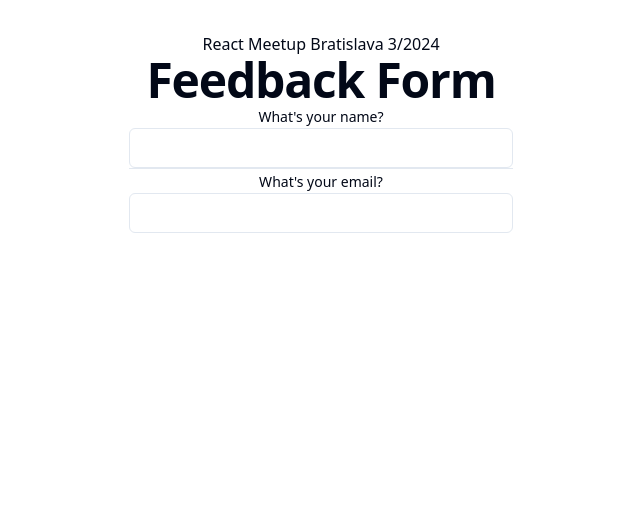
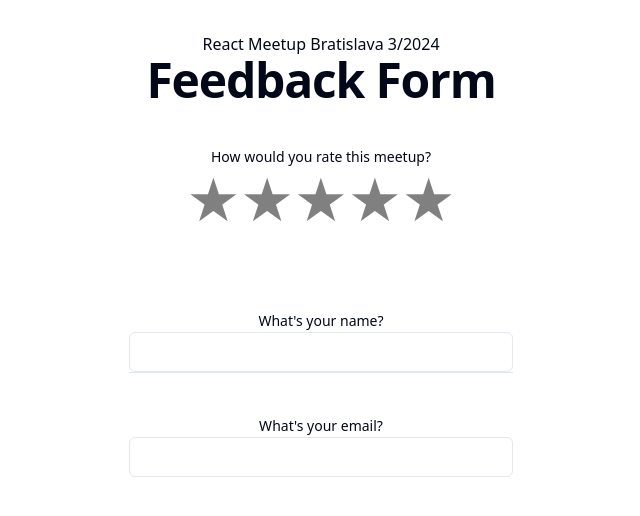
Before and after one commit to creative-planet/react-meetup-ba-24-3, a React (Vite) app: page / in a window 1280 px wide. Shown: the top 516 px of the page, without its empty margins (319-959 px from the left). Built offline with nearby package versions, Linux system fonts and the light colour scheme.

Commit message:
Added star rating

```diff
--- a/src/components/FeedbackForm.tsx
+++ b/src/components/FeedbackForm.tsx
@@ -1,3 +1,4 @@
+import StarRating from "./StarRating";
 import { useFeedbackStore } from "./data";
 import { Input } from "./ui/input";
 import { Label } from "./ui/label";
@@ -13,6 +14,15 @@
       <h1 className="scroll-m-20 text-4xl font-extrabold tracking-tight lg:text-5xl">
         Feedback Form
       </h1>
+      <div className="mt-10">
+        <Label htmlFor="rating">How would you rate this meetup?</Label>
+        <StarRating
+          totalStars={5}
+          onChange={(rating) => updateForm({ rating })}
+          rating={form.rating || 0}
+        />
+      </div>
+      <div className="mt-10">
         <Label htmlFor="name">What's your name?</Label>
         <Input
           id="name"
@@ -22,7 +32,9 @@
             updateForm({ name: e.target.value });
           }}
         />
+      </div>
       <Separator />
+      <div className="mt-10">
         <Label htmlFor="email">What's your email?</Label>
         <Input
           id="email"
@@ -33,6 +45,7 @@
           }}
         />
       </div>
+    </div>
   );
 };
 
--- /dev/null
+++ b/src/components/StarRating.tsx
@@ -0,0 +1,34 @@
+import { cn } from "@/lib/utils";
+
+type Props = {
+  totalStars: number;
+  onChange: (rating: number) => void;
+  rating: number;
+};
+
+const StarRating = ({ totalStars, rating, onChange }: Props) => {
+  return (
+    <div className={cn("items-center")}>
+      {[...Array(totalStars)].map((_, index) => (
+        <span
+          key={index}
+          onClick={() => onChange(index + 1)}
+          tabIndex={0}
+          onKeyDownCapture={(e) => e.key === "Enter" && onChange(index + 1)}
+          className="text-4xl md:text-6xl"
+          style={{
+            cursor: "pointer",
+            color: index < rating ? "gold" : "gray",
+          }}
+        >
+          &#9733;
+        </span>
+      ))}
+      <p className={cn("text-4xl", !rating ? "opacity-0" : "")}>
+        {rating} / {totalStars}
+      </p>
+    </div>
+  );
+};
+
+export default StarRating;
--- a/src/components/data.tsx
+++ b/src/components/data.tsx
@@ -1,6 +1,7 @@
 import { create } from "zustand";
 
 interface FeedbackFormState {
+  rating?: number;
   name?: string;
   email?: string;
 }
@@ -11,6 +12,7 @@
 
 export const useFeedbackStore = create<FeedbackStore>()((set) => ({
   form: {
+    rating: 0,
     name: "",
     email: "",
   },
```
Lines whose indentation alone changed are shown as unchanged.
